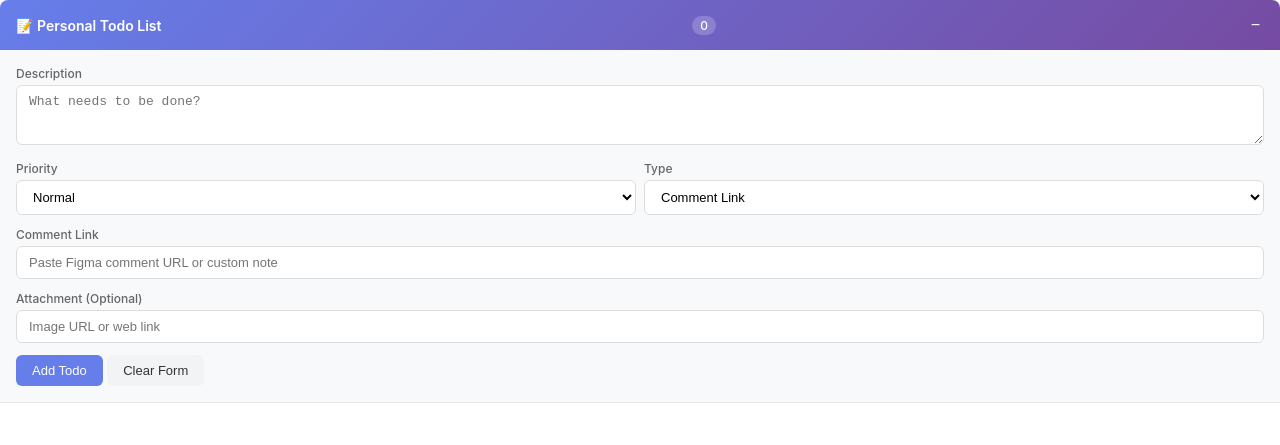
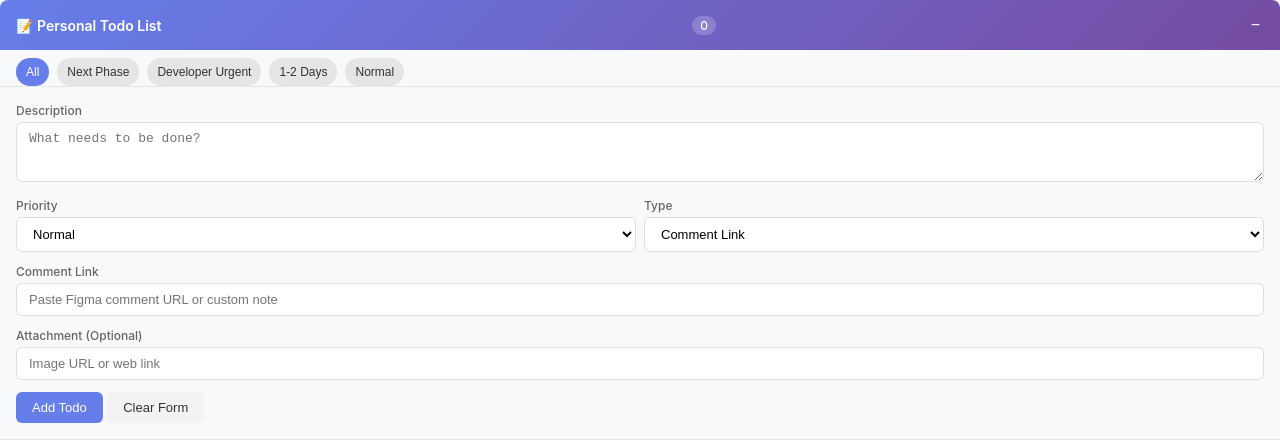
Before and after one commit to Insha-Naseem/My-work, a website: page src/ui.html in a window 1280 px wide. Shown: the top 445 px of the page. Drawn offline with Linux system fonts and the light colour scheme.

Commit message:
feat: add filtering options

```diff
--- a/src/ui.html
+++ b/src/ui.html
@@ -329,6 +329,59 @@
         .todos-section::-webkit-scrollbar-thumb:hover {
             background: #a8a8a8;
         }
+
+        .filter-bar {
+            display: flex;
+            gap: 8px;
+            padding: 8px 16px 0 16px;
+            background: #f8f9fa;
+            border-bottom: 1px solid #e5e5e5;
+            overflow-x: auto;
+            overflow-y: hidden;
+            scrollbar-width: auto;
+            scrollbar-color: #c1c1c1 #f1f1f1;
+            -webkit-overflow-scrolling: touch;
+            flex-shrink: 0;
+            width: 100%;
+            min-width: 0;
+        }
+
+        .filter-bar::-webkit-scrollbar {
+            height: 4px;
+        }
+
+        .filter-bar::-webkit-scrollbar-thumb {
+            background: #c1c1c1;
+            border-radius: 2px;
+        }
+
+        .filter-bar::-webkit-scrollbar-track {
+            background: #f1f1f1;
+            border-radius: 2px;
+        }
+
+        .filter-btn {
+            padding: 2px 10px;
+            border: none;
+            border-radius: 16px;
+            background: #e5e5e5;
+            color: #333;
+            font-size: 12px;
+            cursor: pointer;
+            transition: background 0.2s, color 0.2s;
+            font-weight: 500;
+            white-space: nowrap;
+            height: 28px;
+            flex-shrink: 0;
+            display: flex;
+            align-items: center;
+            box-shadow: none;
+        }
+
+        .filter-btn.active, .filter-btn:hover {
+            background: #667eea;
+            color: #fff;
+        }
     </style>
 </head>
 <body>
@@ -340,6 +393,14 @@
         </div>
 
         <div class="content">
+            <!-- Add filter bar here -->
+            <div class="filter-bar" id="filterBar">
+                <button class="filter-btn active" data-priority="all">All</button>
+                <button class="filter-btn" data-priority="next-phase">Next Phase</button>
+                <button class="filter-btn" data-priority="developer-urgent">Developer Urgent</button>
+                <button class="filter-btn" data-priority="1-2-days">1-2 Days</button>
+                <button class="filter-btn" data-priority="normal">Normal</button>
+            </div>
             <div class="form-section" id="formSection">
                 <div class="form-group">
                     <label class="form-label">Description</label>
--- a/src/ui.js
+++ b/src/ui.js
@@ -13,11 +13,14 @@ const PRIORITY_CONFIG = {
     'normal': {color: '#70a1ff', label: 'Normal'}
 };
 
+let currentFilter = 'all';
+
 // Initialize the UI
 function init() {
     console.log('[js] Initializing UIX');
     parent.postMessage({pluginMessage: 'anything here'}, '*')
     setupEventListeners();
+    setupFilterBar();
     updateUI();
     parent.postMessage({pluginMessage: {type: 'get-data'}}, '*');
 }
@@ -143,6 +146,18 @@ function updateUI() {
     renderTodos();
 }
 
+// Set up filter bar
+function setupFilterBar() {
+    document.querySelectorAll('.filter-btn').forEach(btn => {
+        btn.addEventListener('click', () => {
+            document.querySelectorAll('.filter-btn').forEach(b => b.classList.remove('active'));
+            btn.classList.add('active');
+            currentFilter = btn.dataset.priority;
+            renderTodos();
+        });
+    });
+}
+
 // Update todo count
 function updateTodoCount() {
     const total = currentData.todos.length;
@@ -157,7 +172,12 @@ function renderTodos() {
     const emptyState = document.getElementById('emptyState');
     console.log('[js] Rendering todos:', currentData.todos);
 
-    if (currentData.todos.length === 0) {
+    let filteredTodos = currentData.todos;
+    if (currentFilter !== 'all') {
+        filteredTodos = currentData.todos.filter(todo => todo.priority === currentFilter);
+    }
+
+    if (filteredTodos.length === 0) {
         todosSection.innerHTML = `
             <div class="empty-state">
                 <div class="empty-state-icon">📋</div>
@@ -167,7 +187,7 @@ function renderTodos() {
         return;
     }
 
-    const todosHTML = currentData.todos.map(todo => createTodoHTML(todo)).join('');
+    const todosHTML = filteredTodos.map(todo => createTodoHTML(todo)).join('');
     todosSection.innerHTML = todosHTML;
     attachTodoEventListeners();
 }
```
